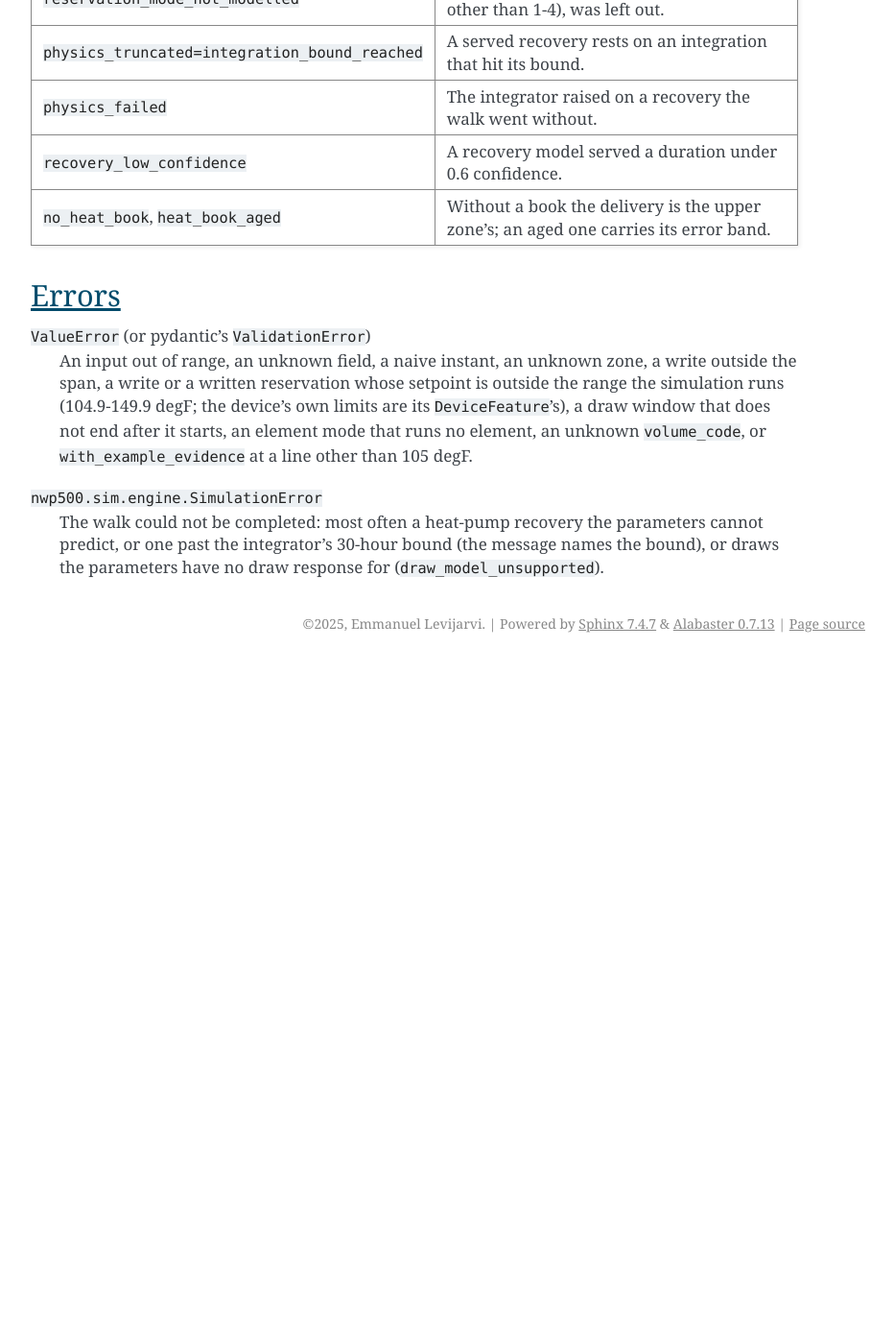
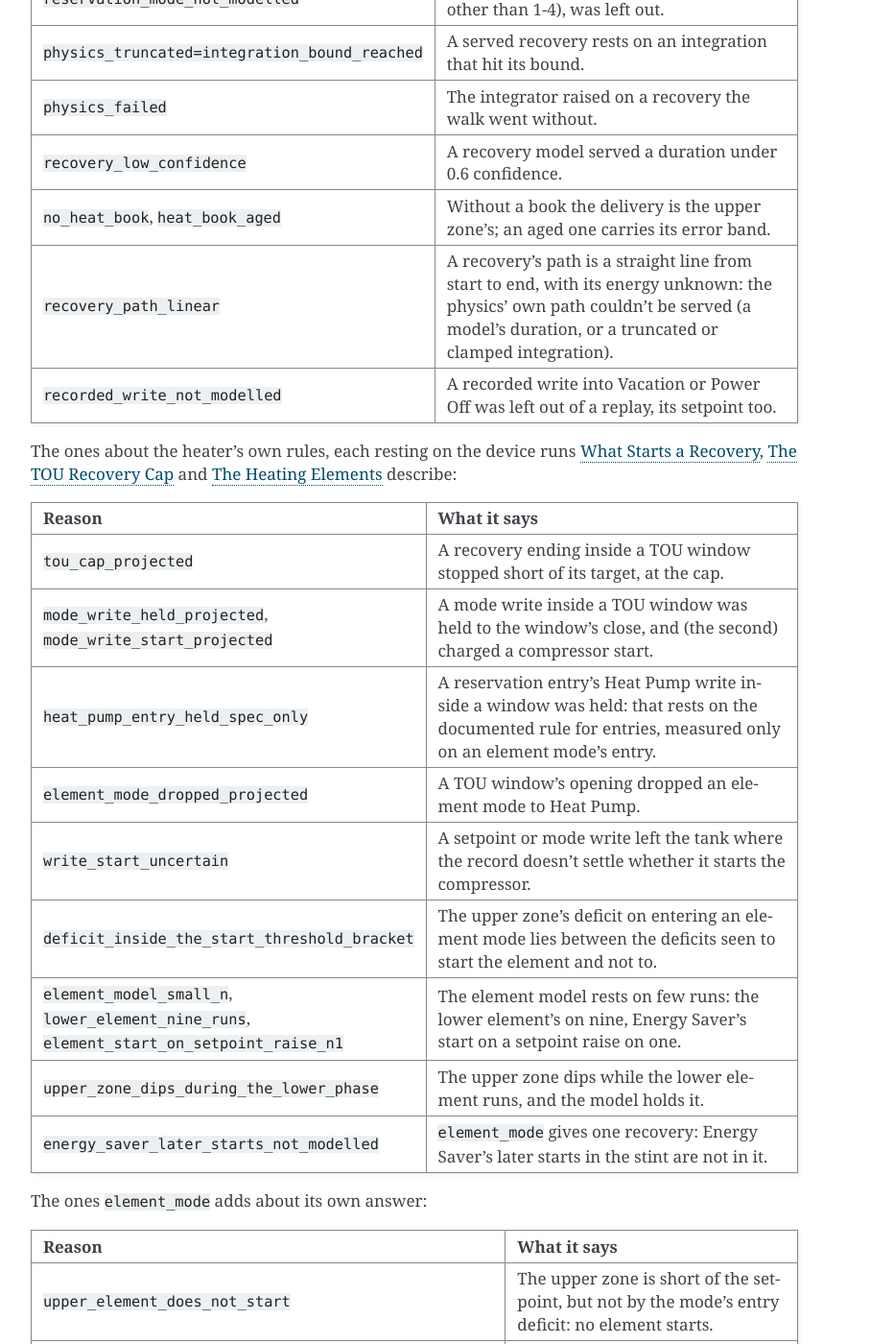
Before and after one commit to eman/nwp500-python, a Sphinx documentation site: the page built from docs/reference/simulator-inputs.rst, in a window 1280 px wide and 1400 px high, scrolled down 22542 px. Shown: the whole window at 96% size, without its empty margins (338-1270 px from the left). Built offline with Sphinx 7.4.7, drawn with Linux system fonts in a browser that asks for light colours; before the commit the page ends 23231 px from its top, so only the background shows below that; some of the changed text lies outside the part shown.

Commit message:
docs(sim): how the simulator works, and every reason it gives
A methodology page: the event walk and the firmware's state machine,
the two-zone tank, the heat-pump cycle, the elements, draws,
circulation, the heat book, readiness, how the parameters are fitted
and checked, and how each of the heater's and an installation's
sensors is used. The reasons table names the 35 reasons no page did.

```diff
--- a/docs/explanation/index.rst
+++ b/docs/explanation/index.rst
@@ -14,6 +14,7 @@
    draws
    tank-energy
    simulator
+   simulator-methodology
    tou-recovery-cap
    unknown-values
    what-starts-a-recovery
--- a/docs/explanation/simulator.rst
+++ b/docs/explanation/simulator.rst
@@ -10,8 +10,10 @@
 writes, a new reservation schedule, TOU on or off.
 
 :doc:`/how-to/simulate-heater` walks through using it, from fetching
-the heater's data to evaluating a change, and
-:doc:`/reference/simulator-inputs` lists every input it takes.
+the heater's data to evaluating a change,
+:doc:`simulator-methodology` explains the methods and how each sensor
+is used, and :doc:`/reference/simulator-inputs` lists every input it
+takes.
 
 .. contents::
    :local:
--- a/docs/reference/simulator-inputs.rst
+++ b/docs/reference/simulator-inputs.rst
@@ -1126,6 +1126,120 @@
    * - ``no_heat_book``, ``heat_book_aged``
      - Without a book the delivery is the upper zone's; an aged one
        carries its error band.
+   * - ``recovery_path_linear``
+     - A recovery's path is a straight line from start to end, with its
+       energy unknown: the physics' own path couldn't be served (a
+       model's duration, or a truncated or clamped integration).
+   * - ``recorded_write_not_modelled``
+     - A recorded write into Vacation or Power Off was left out of a
+       replay, its setpoint too.
+
+The ones about the heater's own rules, each resting on the device runs
+:doc:`/explanation/what-starts-a-recovery`,
+:doc:`/explanation/tou-recovery-cap` and
+:doc:`/explanation/heating-elements` describe:
+
+.. list-table::
+   :header-rows: 1
+   :widths: 34 66
+
+   * - Reason
+     - What it says
+   * - ``tou_cap_projected``
+     - A recovery ending inside a TOU window stopped short of its
+       target, at the cap.
+   * - ``mode_write_held_projected``, ``mode_write_start_projected``
+     - A mode write inside a TOU window was held to the window's close,
+       and (the second) charged a compressor start.
+   * - ``heat_pump_entry_held_spec_only``
+     - A reservation entry's Heat Pump write inside a window was held:
+       that rests on the documented rule for entries, measured only on
+       an element mode's entry.
+   * - ``element_mode_dropped_projected``
+     - A TOU window's opening dropped an element mode to Heat Pump.
+   * - ``write_start_uncertain``
+     - A setpoint or mode write left the tank where the record doesn't
+       settle whether it starts the compressor.
+   * - ``deficit_inside_the_start_threshold_bracket``
+     - The upper zone's deficit on entering an element mode lies
+       between the deficits seen to start the element and not to.
+   * - ``element_model_small_n``, ``lower_element_nine_runs``,
+       ``element_start_on_setpoint_raise_n1``
+     - The element model rests on few runs: the lower element's on
+       nine, Energy Saver's start on a setpoint raise on one.
+   * - ``upper_zone_dips_during_the_lower_phase``
+     - The upper zone dips while the lower element runs, and the model
+       holds it.
+   * - ``energy_saver_later_starts_not_modelled``
+     - ``element_mode`` gives one recovery: Energy Saver's later starts
+       in the stint are not in it.
+
+The ones ``element_mode`` adds about its own answer:
+
+.. list-table::
+   :header-rows: 1
+   :widths: 34 66
+
+   * - Reason
+     - What it says
+   * - ``upper_element_does_not_start``
+     - The upper zone is short of the setpoint, but not by the mode's
+       entry deficit: no element starts.
+   * - ``upper_zone_coasts_short_of_the_setpoint``
+     - Energy Saver's upper element stops short and its coast doesn't
+       reach the setpoint: there is no time to the setpoint.
+   * - ``ready_target_above_setpoint``
+     - The ready temperature asked for is above the setpoint, where the
+       element stops: it is never reached.
+   * - ``hp_lower_not_given``
+     - In High Demand or Energy Saver, the heat pump's minutes for the
+       lower zone were not given, so there is no full recovery time.
+   * - ``lower_zone_not_projected_under_heat_pump``
+     - Outside Electric, the lower zone's heating after the elements
+       is the heat pump's, and is not projected.
+   * - ``truncated_by_switch_back``,
+       ``switch_back_lands_before_the_recovery_finishes``
+     - ``switch_back_after_minutes`` ends the stint before the elements
+       finish, and (the second) before a time asked for is reached.
+   * - ``plan_ends_when_the_elements_stop_not_at_switch_back``
+     - The switch back comes after the elements finish: the answer ends
+       when they stop, not at the switch back.
+
+The ones about readiness:
+
+.. list-table::
+   :header-rows: 1
+   :widths: 34 66
+
+   * - Reason
+     - What it says
+   * - ``readiness_model_provisional``,
+       ``depletion_threshold_provisional``, ``upper_probe_stand_in``
+     - On every readiness answer: the outlet lag rests on one
+       measurement, the line is a choice, and the upper probe stands in
+       for the outlet.
+   * - ``capped_at_observed_volume``
+     - The answer is the evidence's largest recorded volume: the tank
+       may hold more than anyone drew from it.
+   * - ``bath_ready_within_estimate_error``
+     - The deliverable gallons are within the heat book's error band of
+       the bath.
+   * - ``bath_volume_inferred``, ``shower_volume_default``
+     - The bath is ``ReadinessParams.bath_gal`` (none was asked for),
+       and the shower the default volume.
+   * - ``draw_in_progress``
+     - Hot water is being drawn now: the probes are moving.
+   * - ``heating_not_scheduled``
+     - Not ready, and heating is disabled (Vacation or Power Off).
+   * - ``heating_not_triggered``
+     - Not ready, and the heater would not start itself within 24 h.
+   * - ``time_to_ready_unavailable``
+     - Not ready, and the next recovery couldn't be worked out.
+   * - ``bath_waits_for_tou_window_end``
+     - Not ready, and the TOU cap stops the recovery short of the bath
+       until the window ends.
+   * - ``bath_not_reached_by_full_recovery``
+     - Not ready, and even a full recovery doesn't cover the bath.
 
 
 Errors
```
Also changed, not shown: docs/explanation/simulator-methodology.rst (added, +479 -0 lines).
